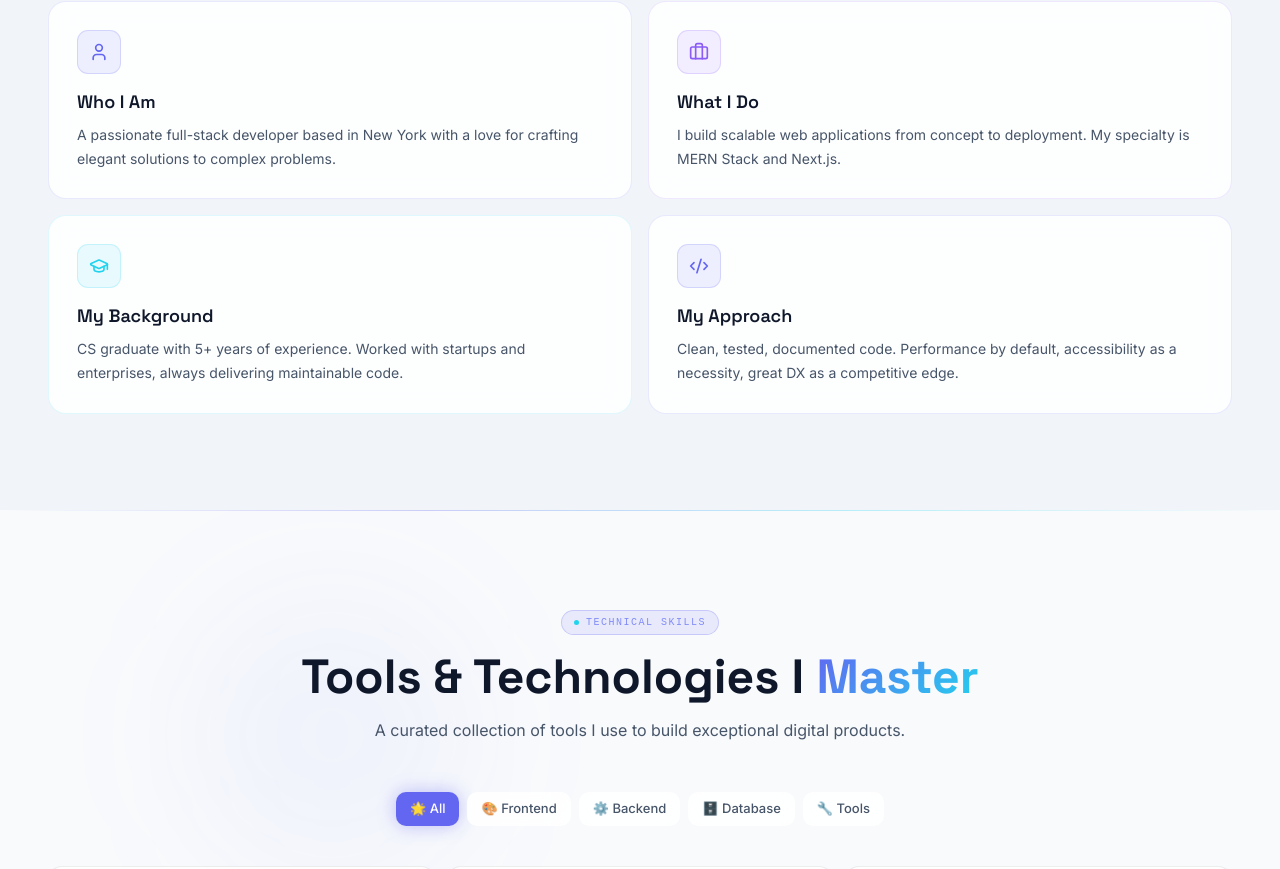
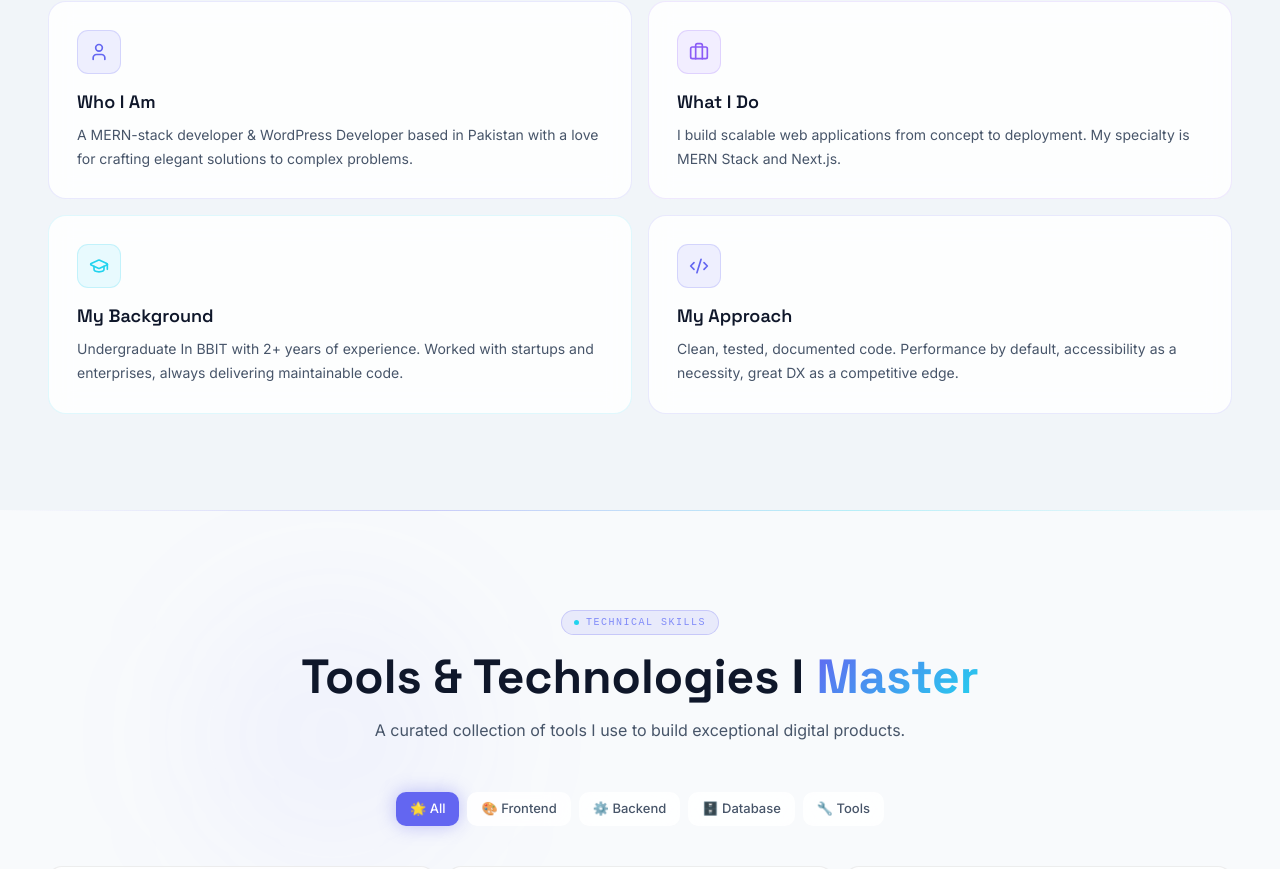
Before and after one commit to AwaisKhalil19/My-Portfolio-Showcase, a Next.js app: page / in a window 1280 px wide. Shown: the part 1360-2229 px from the top of the page. Built offline with nearby package versions, Linux system fonts and the light colour scheme.

Commit message:
Initial commit

```diff
--- a/components/sections/About.tsx
+++ b/components/sections/About.tsx
@@ -20,9 +20,9 @@ function Counter({ value, suffix="" }: { value:string; suffix?:string }) {
 }
 
 const cards = [
-  { Icon:User, title:"Who I Am", text:"A passionate full-stack developer based in New York with a love for crafting elegant solutions to complex problems.", accent:"#6366F1" },
+  { Icon:User, title:"Who I Am", text:"A MERN-stack developer & WordPress Developer based in Pakistan with a love for crafting elegant solutions to complex problems.", accent:"#6366F1" },
   { Icon:Briefcase, title:"What I Do", text:"I build scalable web applications from concept to deployment. My specialty is MERN Stack and Next.js.", accent:"#8B5CF6" },
-  { Icon:GraduationCap, title:"My Background", text:"CS graduate with 5+ years of experience. Worked with startups and enterprises, always delivering maintainable code.", accent:"#22D3EE" },
+  { Icon:GraduationCap, title:"My Background", text:"Undergraduate In BBIT with 2+ years of experience. Worked with startups and enterprises, always delivering maintainable code.", accent:"#22D3EE" },
   { Icon:Code2, title:"My Approach", text:"Clean, tested, documented code. Performance by default, accessibility as a necessity, great DX as a competitive edge.", accent:"#6366F1" },
 ];
 
```
